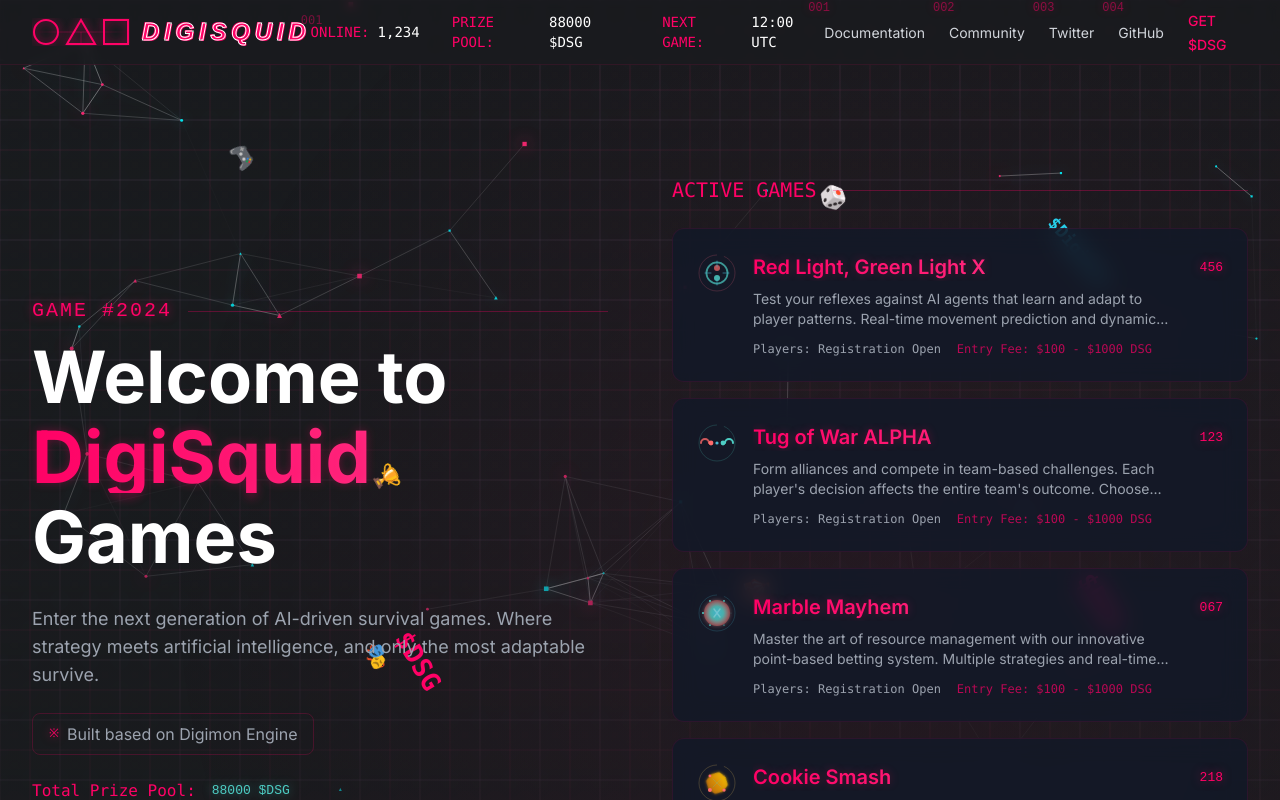
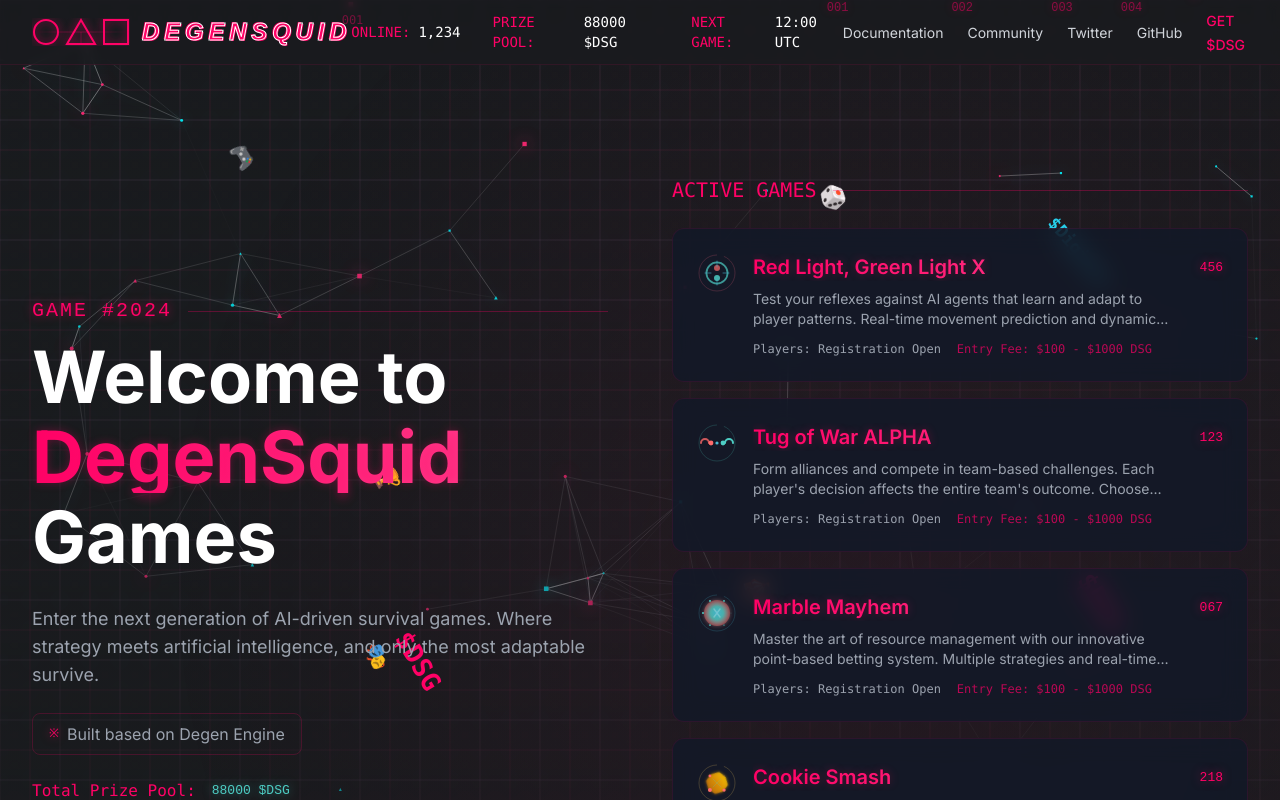
Before and after one commit to AaronLuo00/Digi_Squid_Web, a Next.js app: page / in a window 1280 px wide. Shown: the top 800 px of the page. Built offline with nearby package versions, Linux system fonts and the light colour scheme.

Commit message:
update degensquid

```diff
--- a/package.json
+++ b/package.json
@@ -1,5 +1,5 @@
 {
-  "name": "digisquid-web",
+  "name": "degensquid-web",
   "version": "0.1.0",
   "private": true,
   "scripts": {
--- a/src/app/docs/page.tsx
+++ b/src/app/docs/page.tsx
@@ -43,7 +43,7 @@ export default function DocsPage() {
           animate={{ opacity: 1, y: 0 }}
           className="text-4xl font-bold"
         >
-          DigiSquid Documentation
+          DegenSquid Documentation
         </motion.h1>
         <motion.p
           initial={{ opacity: 0, y: 20 }}
@@ -51,7 +51,7 @@ export default function DocsPage() {
           transition={{ delay: 0.1 }}
           className="text-gray-400 text-lg"
         >
-          Your comprehensive guide to the DigiSquid Games ecosystem. Learn about our game mechanics,
+          Your comprehensive guide to the DegenSquid Games ecosystem. Learn about our game mechanics,
           AI system, and token economics.
         </motion.p>
       </div>
@@ -110,7 +110,7 @@ export default function DocsPage() {
       >
         <h2 className="text-xl font-semibold">Getting Started</h2>
         <p className="text-gray-400">
-          DigiSquid Games combines AI-driven gameplay with blockchain rewards to create
+          DegenSquid Games combines AI-driven gameplay with blockchain rewards to create
           an unprecedented gaming experience. Start with our tournament system guide to
           understand how to participate and earn rewards.
         </p>
--- a/src/app/docs/token-economics/page.tsx
+++ b/src/app/docs/token-economics/page.tsx
@@ -6,7 +6,7 @@ import Link from 'next/link'
 const tokenFeatures = [
   {
     title: '$DSG Token',
-    description: 'The native token powering the DigiSquid Games ecosystem.',
+    description: 'The native token powering the DegenSquid Games ecosystem.',
     details: [
       'Solana SPL Token',
       'Cross-game utility',
@@ -100,7 +100,7 @@ export default function TokenEconomicsPage() {
           transition={{ delay: 0.2 }}
           className="text-gray-400 text-lg"
         >
-          $DSG is the native token of DigiSquid Games, powering our tournament
+          $DSG is the native token of DegenSquid Games, powering our tournament
           system and reward mechanisms on the Solana blockchain.
         </motion.p>
       </div>
--- a/src/app/globals.css
+++ b/src/app/globals.css
@@ -26,7 +26,7 @@ body {
   text-shadow: 0 0 10px rgba(255, 2, 102, 0.3);
 }
 
-.digimon-text {
+.degen-text {
   font-family: 'Arial', sans-serif;
   font-style: italic;
   font-weight: 900;
--- a/src/app/page.tsx
+++ b/src/app/page.tsx
@@ -83,7 +83,7 @@ export default function Home() {
                 </div>
                 <h1 className="text-4xl sm:text-5xl lg:text-7xl font-bold">
                   <span className="text-white block">Welcome to</span>
-                  <span className="squid-text block mt-2">DigiSquid</span>
+                  <span className="squid-text block mt-2">DegenSquid</span>
                   <span className="text-white block mt-2">Games</span>
                 </h1>
               </motion.div>
@@ -104,14 +104,14 @@ export default function Home() {
                   transition={{ delay: 0.3 }}
                 >
                   <a
-                    href="https://www.digimon.tech"
+                    href="https://www.degen.tech"
                     target="_blank"
                     rel="noopener noreferrer"
                     className="engine-credit group"
                   >
                     <span className="game-number text-xs mr-2">※</span>
                     <span className="text-gray-400 group-hover:text-squid-pink transition-colors">
-                      Built based on Digimon Engine
+                      Built based on Degen Engine
                     </span>
                   </a>
                 </motion.div>
@@ -134,7 +134,7 @@ export default function Home() {
                 className="flex flex-col sm:flex-row gap-4"
               >
                 <a
-                  href="https://github.com/CohumanSpace/digimon-engine"
+                  href="https://github.com/CohumanSpace/degen-engine"
                   target="_blank"
                   rel="noopener noreferrer"
                   className="squid-button px-8 py-4 rounded-lg text-lg font-semibold group relative inline-flex items-center justify-center"
--- a/src/components/Header.tsx
+++ b/src/components/Header.tsx
@@ -17,8 +17,8 @@ const Header = () => {
   const navItems: NavItem[] = [
     { name: '001', label: 'Documentation', href: '/docs' },
     { name: '002', label: 'Community', href: 'https://t.me/+j8wJ6jOYR3tjNWRl' },
-    { name: '003', label: 'Twitter', href: 'https://x.com/DigiSquid_tech' },
-    { name: '004', label: 'GitHub', href: 'https://github.com/CohumanSpace/digimon-engine' },
+    { name: '003', label: 'Twitter', href: 'https://x.com/DegenSquid_tech' },
+    { name: '004', label: 'GitHub', href: 'https://github.com/CohumanSpace/degen-engine' },
     { name: '005', label: 'GET $DSG', href: 'https://gmgn.ai/sol/token/A7WgUQYq_7LsX88bhz8KiFcEFQYcdP6xMRsiMYPUXgYMPZMUzpump', special: true },
   ]
 
--- a/src/components/docs/Sidebar.tsx
+++ b/src/components/docs/Sidebar.tsx
@@ -161,7 +161,7 @@ const Sidebar = () => {
             <div className="relative z-10 p-6 space-y-8">
               {/* Logo */}
               <Link href="/" className="block">
-                <h1 className="text-xl font-bold squid-text">DigiSquid Docs</h1>
+                <h1 className="text-xl font-bold squid-text">DegenSquid Docs</h1>
               </Link>
 
               {/* Main Navigation */}
--- a/src/components/logo/Logo.tsx
+++ b/src/components/logo/Logo.tsx
@@ -140,14 +140,14 @@ const Logo = () => {
         transition={{ duration: 0.5, delay: 0.8 }}
       >
         <motion.span
-          className="text-2xl digimon-text inline-block"
+          className="text-2xl degen-text inline-block"
           whileHover={{
             scale: 1.05,
             textShadow: "0 0 8px rgba(255,2,102,0.5)"
           }}
           transition={{ type: "spring", stiffness: 400, damping: 10 }}
         >
-          DigiSquid
+          DegenSquid
         </motion.span>
         <motion.div
           className="absolute -top-1 -right-3 text-squid-pink opacity-50 text-xs font-mono"
```
